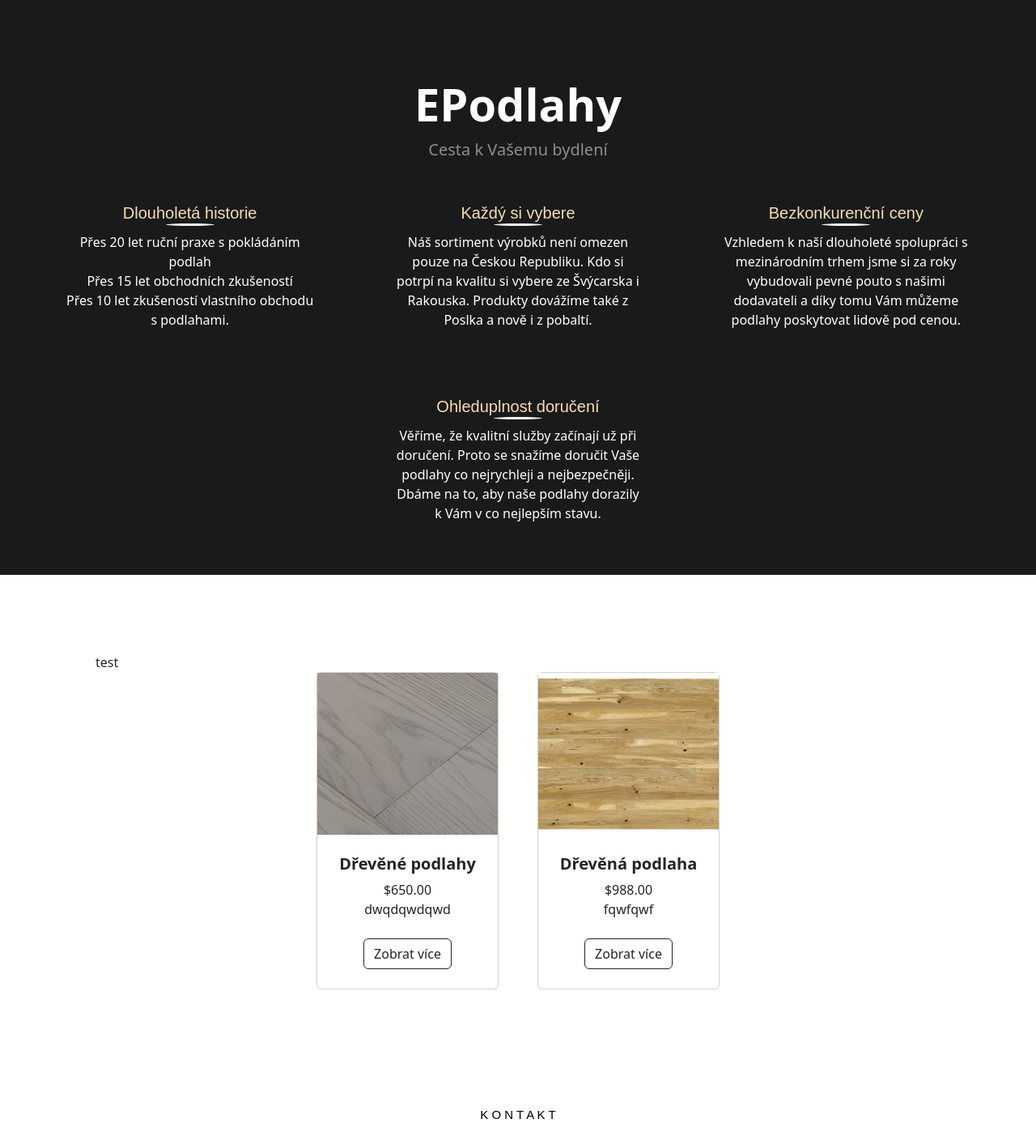
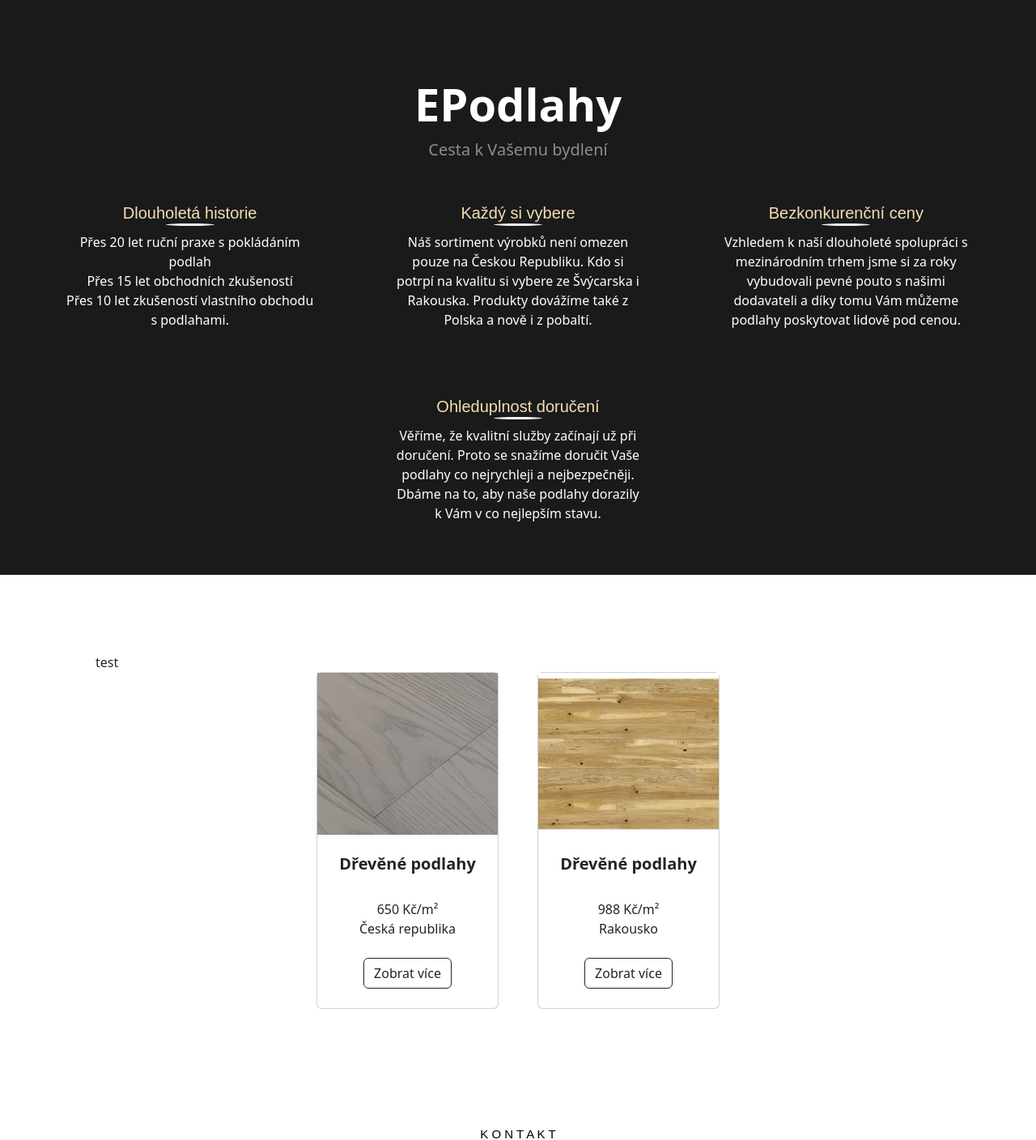
Before and after one commit to Quazder/EshopDjango, a Django app: page /cs/ in a window 1280 px wide; the page is wider, and only the part inside the window is pictured. Shown: the part 163-1571 px from the top of that part at 81% size. Run offline with Django 5.2, Linux system fonts and the light colour scheme; data comes from the database, SQL or seed files in the repository; both versions use the stored data as it was after the commit; some libraries are stand-ins or nearby versions.

Commit message:
home asi done, navbar dodělat

```diff
--- a/Eshop/models.py
+++ b/Eshop/models.py
@@ -35,17 +35,28 @@ class Produkt(models.Model):
         ('bambus', 'Bambus'),
     ]
 
+    ZEME_CHOICES = [
+        ('Česká republika', 'Česká republika'),
+        ('Slovensko', 'Slovensko'),
+        ('Polsko', 'Polsko'),
+        ('Německo', 'Německo'),
+        ('Rakousko', 'Rakousko'),
+        ('Švýcarsko', 'Švýcarsko'),
+        ('Estonsko', 'Estonsko'),
+    ]
     # max_length - maximální délka textu
     # verbose_name - název sloupce v administraci
     # unique - hodnota musí být unikátní
     nazev = models.CharField(max_length=50, verbose_name='Název produktu', default='Podlaha')
     barva = models.CharField(max_length=50, verbose_name='Barva', choices=BARVA_CHOICES, default='světlá')
     material = models.CharField(max_length=50, verbose_name='Materiál', choices=MATERIAL_CHOICES, default='dub')
+    zeme_puvodu = models.CharField(max_length=50, verbose_name='Země původu', choices=ZEME_CHOICES, default='Česká '
+                                                                                                            'republika')
     # decimal_places - počet desetinných míst
     # max_digits - maximální počet číslic
     # default - výchozí hodnota
     # help_text - nápověda - zobrazí se v administraci vedle pole
-    cena = models.DecimalField(default=0, decimal_places=2, max_digits=10, verbose_name='Cena produktu',
+    cena = models.PositiveSmallIntegerField(default=800, verbose_name='Cena produktu',
                                help_text='Zadejte cenu prodoktu v kč')
     # ForeignKey - vazba na jiný model - v tomto případě na model Kategorie
     # on_delete=models.CASCADE - pokud se smaže kategorie, smaže se i všechny produkty v této kategorii
--- a/Eshop/templates/doplnky/header.html
+++ b/Eshop/templates/doplnky/header.html
@@ -24,7 +24,7 @@
             <div class="col-md-4">
                 <div class="custom-textNav">Každý si vybere</div>
                 <div class="underline-text"></div>
-                <p>Náš sortiment výrobků není omezen pouze na Českou Republiku. Kdo si potrpí na kvalitu si vybere ze Švýcarska i Rakouska. Produkty dovážíme také z Poslka a nově i z pobaltí.</p>
+                <p>Náš sortiment výrobků není omezen pouze na Českou Republiku. Kdo si potrpí na kvalitu si vybere ze Švýcarska i Rakouska. Produkty dovážíme také z Polska a nově i z pobaltí.</p>
                 <div class="custom-textNav top-margin">Ohleduplnost doručení</div>
                 <div class="underline-text"></div>
                 <p>
--- a/Eshop/templates/hlavni/home.html
+++ b/Eshop/templates/hlavni/home.html
@@ -62,11 +62,12 @@
                             <div class="card-body p-4">
                                 <div class="text-center">
                                     <!-- Product name-->
-                                    <h5 class="fw-bolder">{{ produkt.nazev }}</h5>
+                                    <h5 class="fw-bolder">{{ produkt.kategorie }}</h5>
+                                    <br>
                                     <!-- Product price-->
-                                    ${{ produkt.cena }}
+                                    {{ produkt.cena }} Kč/m²
                                     <br/>
-                                    {{ produkt.popis }}
+                                    {{ produkt.zeme_puvodu }}
                                 </div>
                             </div>
                             <!-- Product actions-->
--- a/static/css/custom.css
+++ b/static/css/custom.css
@@ -115,6 +115,7 @@
     transform: scale(1.1);
 }
 
+/*Ať nejde na navbar dropdown menu kliknou ale jen hover effect, když jsem kliknul tak se bugoval*/
 #navbarDropdown {
     pointer-events: none;
 }
@@ -351,4 +352,9 @@
     height: 200px; /* adjust this value as needed */
     overflow: hidden; /* this will ensure that the images don't overflow the container */
 }
+
+.card.h-100:hover {
+    box-shadow: 0 8px 16px 0 rgba(0, 0, 0, 0.4);
+    transition: box-shadow 0.3s ease-in-out;
+}
 /* MAIN STRANKA - HOME */
```
Also changed, not shown: Eshop/migrations/0013_produkt_zeme_puvodu.py (added), Eshop/migrations/0014_alter_produkt_cena.py (added), db.sqlite3.
